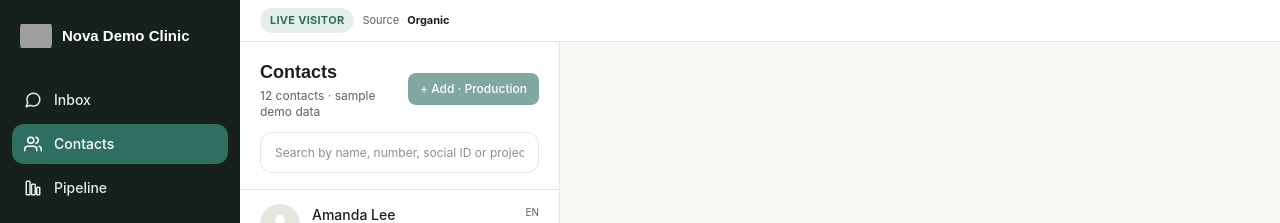
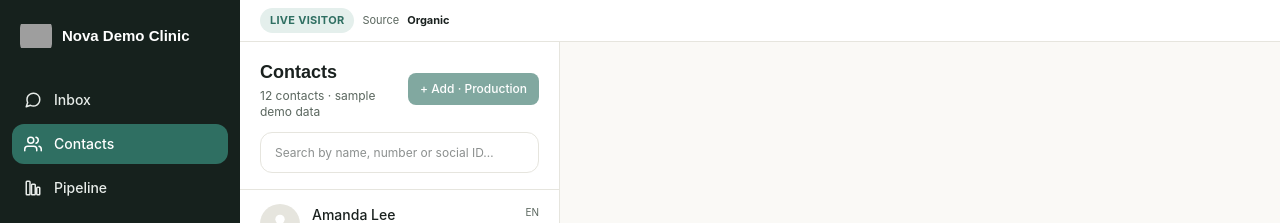
Before and after one commit to hoenotfound/-clinic_ai_chatbot_demo, a React (Vite) app in the folder portal-react/: page /dashboard/contacts in a window 1280 px wide. Shown: the top 223 px of the page. Built offline with nearby package versions, Linux system fonts and the light colour scheme; grey boxes are pictures that could not be loaded.

Commit message:
Keep contact search copy profile-specific

```diff
--- a/portal-react/src/pages/Contacts.jsx
+++ b/portal-react/src/pages/Contacts.jsx
@@ -16,6 +16,7 @@ export default function Contacts() {
   const [selectedId, setSelectedId] = useState(null);
   const contacts = useMemo(() => SAMPLE_LEADS.filter((lead) => [lead.name, lead.phone, lead.treatment, normalizedLocation(lead), lead.summary].join(" ").toLowerCase().includes(query.trim().toLowerCase())), [query]);
   const selected = SAMPLE_LEADS.find((lead) => lead.id === selectedId);
+  const searchPlaceholder = isRenovationDemo ? "Search by name, number, social ID or project…" : "Search by name, number or social ID…";
 
   return (
     <div className="flex h-full min-w-0 bg-[var(--color-bg)]">
@@ -25,7 +26,7 @@ export default function Contacts() {
             <div><h1 className="font-display text-lg font-bold">Contacts</h1><p className="mt-0.5 text-xs text-[var(--color-text-muted)]">{contacts.length} contacts · sample demo data</p></div>
             <button disabled title="Available in production" className="inline-flex shrink-0 cursor-not-allowed items-center gap-1.5 rounded-lg bg-[var(--color-primary)] px-3 py-2 text-xs font-medium text-white opacity-60">+ Add · Production</button>
           </div>
-          <input className="mt-3 w-full rounded-xl border border-[var(--color-border)] bg-white px-3.5 py-2.5 text-xs leading-relaxed outline-none focus:ring-2 focus:ring-[var(--color-primary)]" placeholder="Search by name, number, social ID or project…" value={query} onChange={(event) => setQuery(event.target.value)} />
+          <input className="mt-3 w-full rounded-xl border border-[var(--color-border)] bg-white px-3.5 py-2.5 text-xs leading-relaxed outline-none focus:ring-2 focus:ring-[var(--color-primary)]" placeholder={searchPlaceholder} value={query} onChange={(event) => setQuery(event.target.value)} />
         </div>
         {contacts.map((contact) => (
           <button key={contact.id} onClick={() => setSelectedId(contact.id)} className={`relative w-full border-b border-[var(--color-border)] px-4 py-3.5 text-left transition sm:px-5 ${contact.id === selectedId ? "bg-[var(--color-primary-light)]" : contact.attention ? "bg-[var(--color-danger-light)]" : "hover:bg-[var(--color-bg)]"}`}>
```
